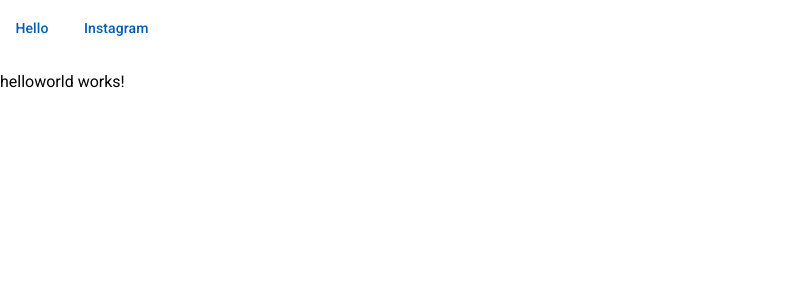
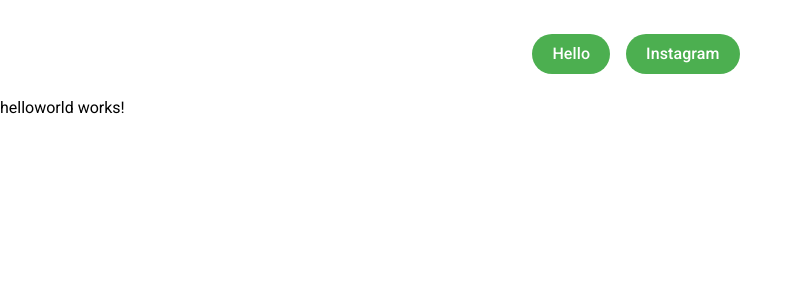
Before and after one commit to JakubCzuba/Task, an Angular app: page / in a window 1280 px wide. Shown: the top 300 px of the page, without its empty margins (0-802 px from the left). Built offline with nearby package versions, Linux system fonts and the light colour scheme.

Commit message:
new buttons

```diff
--- a/src/app/components/welcomebutton/welcomebutton.component.scss
+++ b/src/app/components/welcomebutton/welcomebutton.component.scss
@@ -1,31 +1,67 @@
+/* Ustawienie sekcji na środku ekranu w poziomie i na górze w pionie */
 section {
-    display: table;
+    display: flex;
+    justify-content: center;
+    align-items: flex-start;
+    margin-top: 2%;
+    width: 100%;
   }
 
+  /* Ustawienie wycentrowania przycisków w poziomie */
+  .example-flex-container {
+    display: flex;
+    justify-content: center;
+    align-items: center;
+    flex-direction: column;
+  }
+
+  /* Stylowanie etykiet */
   .example-label {
-    display: table-cell;
     font-size: 14px;
     margin-left: 8px;
     min-width: 120px;
+    margin-bottom: 16px;
   }
 
+  /* Stylowanie wiersza przycisków */
   .example-button-row {
-    display: table-cell;
-    max-width: 600px;
+    display: flex;
+    justify-content: center;
+    flex-wrap: wrap;
+    gap: 8px; /* Przestrzeń między przyciskami */
   }
 
-  .example-button-row .mat-mdc-button-base {
-    margin: 8px 8px 8px 0;
-  }
-
-  .example-flex-container {
-    display: flex;
-    justify-content: space-between;
-    flex-wrap: wrap;
-  }
-
+  /* Stylowanie kontenera przycisków */
   .example-button-container {
     display: flex;
     justify-content: center;
     width: 120px;
   }
+
+  /* Stylowanie przycisków */
+  .example-button-row .mat-mdc-button-base {
+    margin: 8px 8px 8px 0;
+    background-color: #4caf50; /* Zielony kolor tła */
+    color: white; /* Kolor tekstu */
+    border: none; /* Usunięcie obramowania */
+    padding: 10px 20px; /* Wewnętrzne odstępy */
+    font-size: 16px; /* Rozmiar tekstu */
+    cursor: pointer; /* Zmiana kursora na wskaźnik */
+    transition: background-color 0.3s ease; /* Płynna zmiana koloru tła */
+  }
+
+  .example-button-row .mat-mdc-button-base:hover {
+    background-color: #45a049; /* Ciemniejszy zielony kolor po najechaniu */
+  }
+
+  /* Responsywność */
+  @media (max-width: 768px) {
+    .example-button-row {
+      flex-direction: column;
+    }
+
+    .example-button-container {
+      width: 100%;
+      margin-bottom: 8px;
+    }
+  }
```
